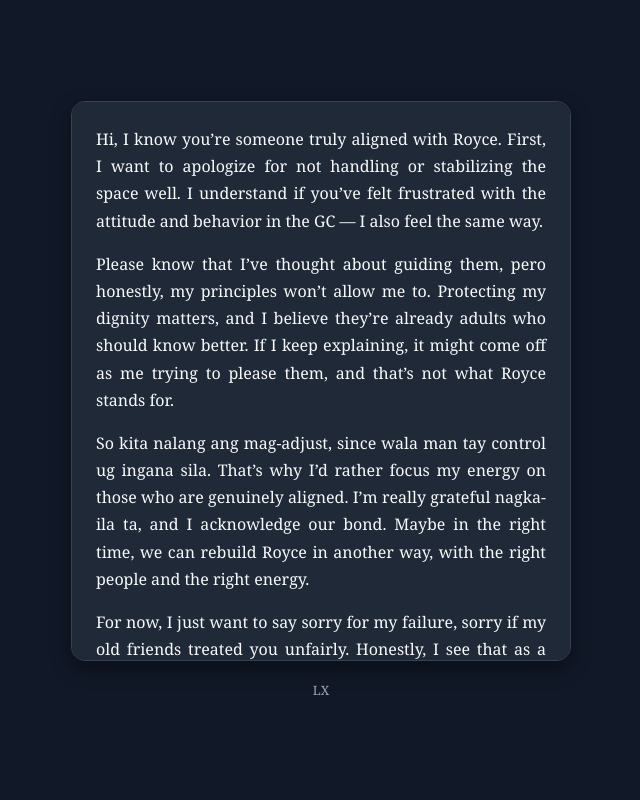
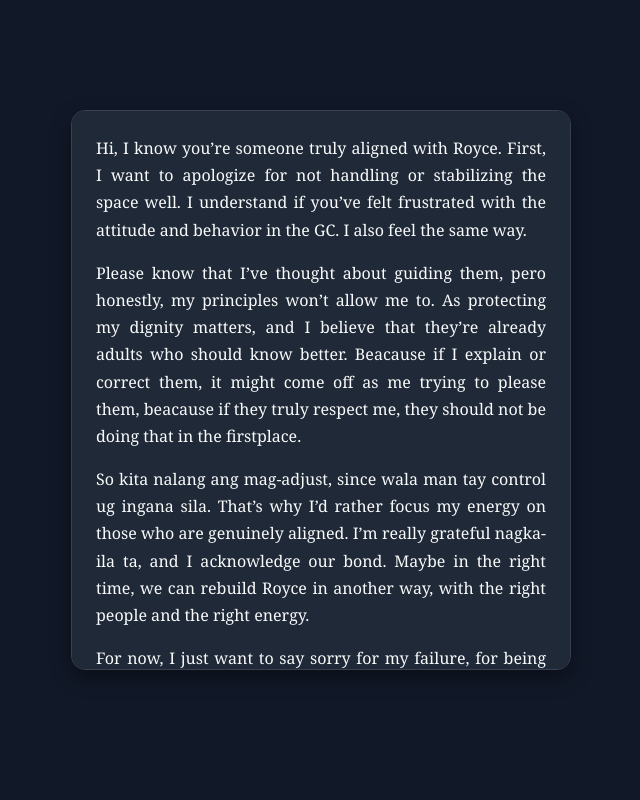
Before and after one commit to lxxryc/4mryc, a plain HTML site: page index.html in a window 1280 px wide. Shown: the whole page, without its empty margins (319-959 px from the left). Drawn offline with Linux system fonts and the light colour scheme.

Commit message:
Update index.html

```diff
--- a/index.html
+++ b/index.html
@@ -3,7 +3,7 @@
 <head>
   <meta charset="UTF-8">
   <meta name="viewport" content="width=device-width, initial-scale=1.0, maximum-scale=1.0, user-scalable=no">
-  <title>4u</title>
+  <title>ryc</title>
   <style>
     :root {
       --bg:#111827;
@@ -173,7 +173,7 @@
     <button id="leaveThought">leave a thought</button>
   </div>
 
-  <footer>LX</footer>
+  <footer></footer>
 
   <div id="modalOverlay">
     <div id="modalBox">
@@ -191,13 +191,13 @@
 
     const THOUGHT_TEXT = {
       paragraphs: [
-        "Hi, I know you’re someone truly aligned with Royce. First, I want to apologize for not handling or stabilizing the space well. I understand if you’ve felt frustrated with the attitude and behavior in the GC — I also feel the same way.",
-        "Please know that I’ve thought about guiding them, pero honestly, my principles won’t allow me to. Protecting my dignity matters, and I believe they’re already adults who should know better. If I keep explaining, it might come off as me trying to please them, and that’s not what Royce stands for.",
+        "Hi, I know you’re someone truly aligned with Royce. First, I want to apologize for not handling or stabilizing the space well. I understand if you’ve felt frustrated with the attitude and behavior in the GC. I also feel the same way.",
+        "Please know that I’ve thought about guiding them, pero honestly, my principles won’t allow me to. As protecting my dignity matters, and I believe that they’re already adults who should know better. Beacause if I explain or correct them, it might come off as me trying to please them, beacause if they truly respect me, they should not be doing that in the firstplace. ",
         "So kita nalang ang mag-adjust, since wala man tay control ug ingana sila. That’s why I’d rather focus my energy on those who are genuinely aligned. I’m really grateful nagka-ila ta, and I acknowledge our bond. Maybe in the right time, we can rebuild Royce in another way, with the right people and the right energy.",
-        "For now, I just want to say sorry for my failure, sorry if my old friends treated you unfairly. Honestly, I see that as a betrayal too, since you are also my friend.",
+        "For now, I just want to say sorry for my failure, for being absent. As I was also busy. Something personal. Sorry if my old friends treated you unfairly. Honestly, I see that as a betrayal too, since you are also my friend.",
         "If you’re reading this, I hope you’re in good spirits. Godspeed sa tanan nga naa sa imong life karon ug sa future. I truly hope to meet you soon when the time is right for us to start fresh."
       ],
-      author: "— from me"
+      author: "Ryc"
     };
 
     const messageEl = document.getElementById("message");
```
